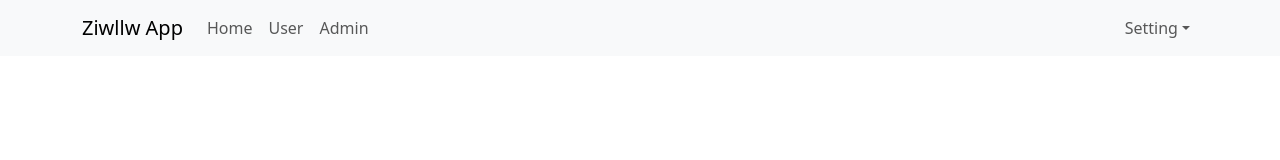
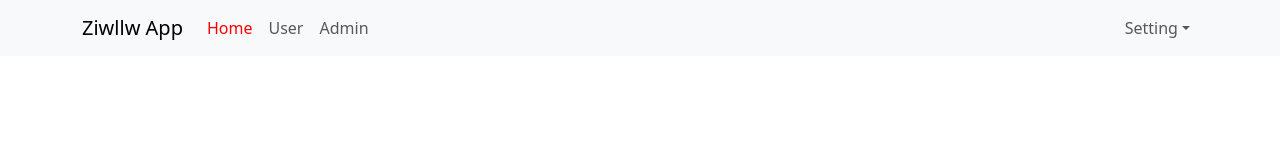
Before and after one commit to hieule2804/React-toturial-prepare-PRJFSA, a React (Create React App) app: page / in a window 1280 px wide. Shown: the top 160 px of the page. Built offline with nearby package versions, Linux system fonts and the light colour scheme.

Commit message:
active link(NavLink)

```diff
--- a/src/App.scss
+++ b/src/App.scss
@@ -1,3 +1,17 @@
 body{
   padding: 0;
 }
+.app-container{
+  .header-container{
+    // .navbar-nav{
+    //   .nav-link{
+    //     &.active{
+    //       color: red;
+    //       }
+    //   }
+    // }
+    .navbar-nav .nav-link.active{
+      color: red;
+    }
+  }
+}
--- a/src/components/Header/Header.js
+++ b/src/components/Header/Header.js
@@ -2,7 +2,7 @@
 import Nav from 'react-bootstrap/Nav';
 import Navbar from 'react-bootstrap/Navbar';
 import NavDropdown from 'react-bootstrap/NavDropdown';
-import { Link } from 'react-router-dom';
+import { NavLink } from 'react-router-dom';
 const Header = () => {
     return (
         <Navbar expand="lg" className="bg-body-tertiary">
@@ -11,9 +11,9 @@
                 <Navbar.Toggle aria-controls="basic-navbar-nav" />
                 <Navbar.Collapse id="basic-navbar-nav">
                     <Nav className="me-auto">
-                        <Link to="/" className='nav-link'>Home</Link>
-                        <Link to="/users" className='nav-link'>User</Link>
-                        <Link to="/admin" className='nav-link'>Admin</Link>
+                        <NavLink to="/" className='nav-link'>Home</NavLink>
+                        <NavLink to="/users" className='nav-link'>User</NavLink>
+                        <NavLink to="/admin" className='nav-link'>Admin</NavLink>
                         {/* <Nav.Link href="/">Home</Nav.Link>
                         <Nav.Link href="/users">User</Nav.Link>
                         <Nav.Link href="/admin">Admin</Nav.Link> */}
```
